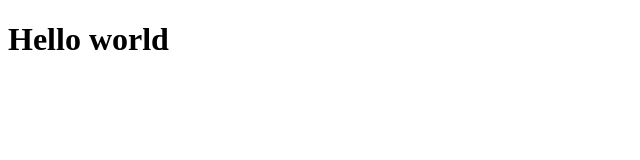
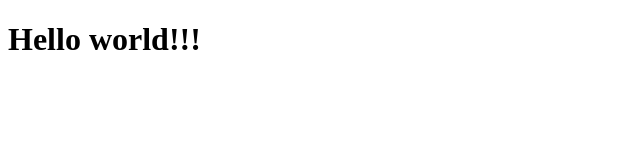
Before and after one commit to kos8704/goit-markup-hw-01, a plain HTML site: page index.html in a window 1280 px wide. Shown: the full height of the page, 0-640 px from the left. Drawn offline with Linux system fonts and the light colour scheme.

Commit message:
Update index.html

```diff
--- a/index.html
+++ b/index.html
@@ -7,6 +7,6 @@
     <title>Document</title>
 </head>
 <body>
-    <H1>Hello world</H1>
+    <H1>Hello world!!!</H1>
 </body>
 </html>
```
